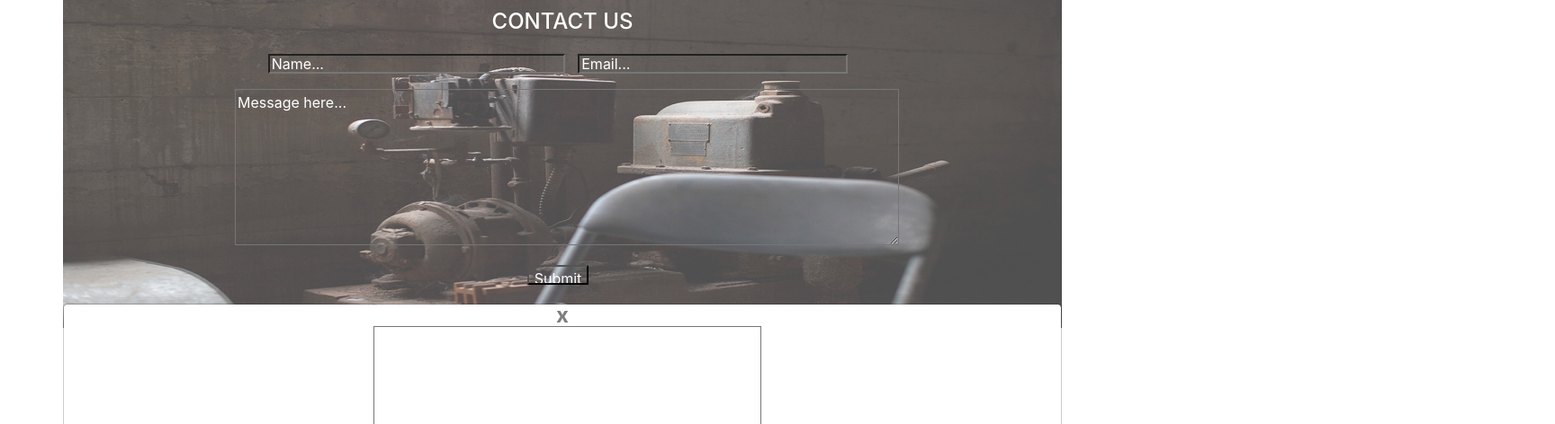
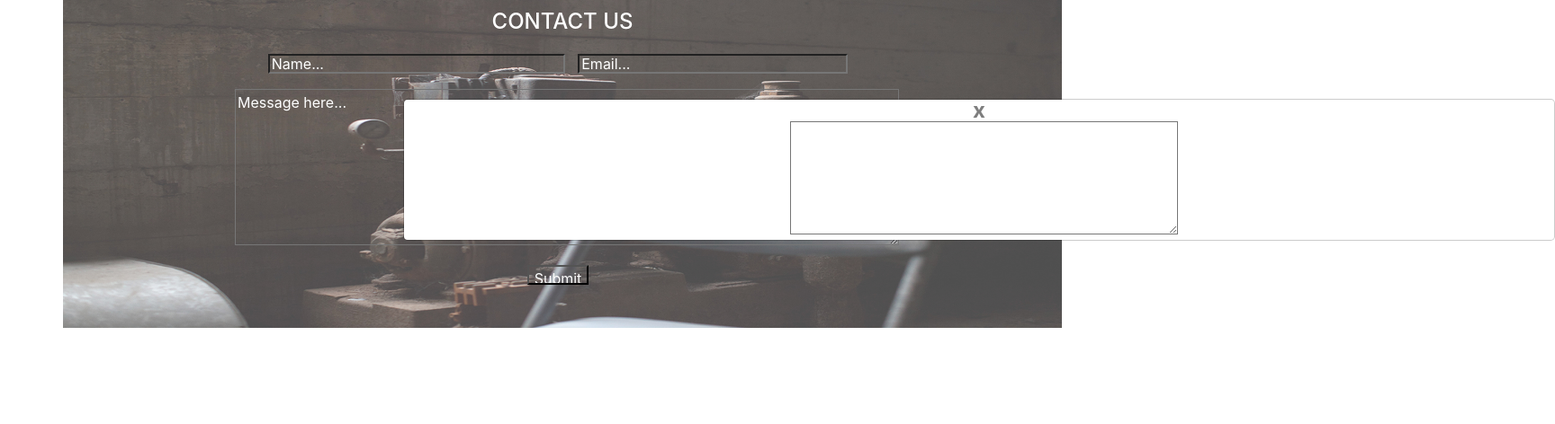
Before and after one commit to stephenchelimo/delani-studio, a plain HTML site: page index.html in a window 1280 px wide. Shown: the part 1730-2202 px from the top of the page at 90% size, 1728 px wide, since content can reach past the window. Drawn offline with Linux system fonts and the light colour scheme; files whose address does not match are found by name.

Commit message:
Adjust the position of the popup box to inside the contact us segment

```diff
--- a/css/styles.css
+++ b/css/styles.css
@@ -165,3 +165,13 @@ ul{
 .textbox p{
   font-weight: bold;
 }
+
+.bg-modal{
+  width: 100%;
+  height: 100%;
+  background-color: rgba(0, 0, 0, 0, 0.7);
+  position: absolute;
+  top: 230%;
+  left: 35%;
+  /* display: none; */
+}
```
